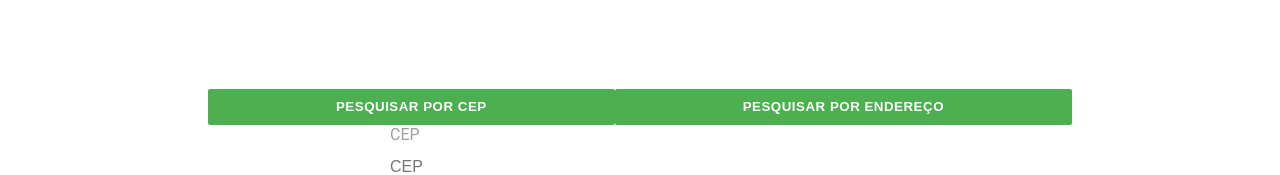
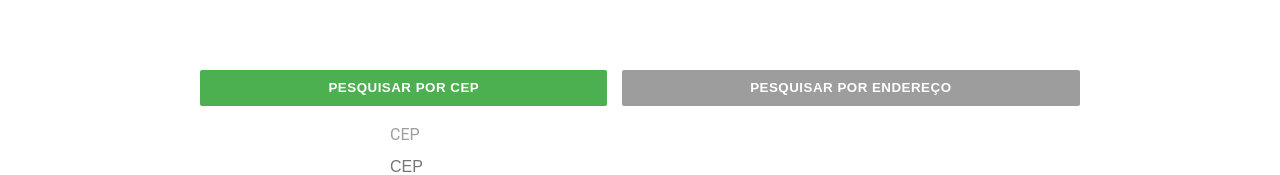
Before and after one commit to dafinysouza/search-zip-code, a Next.js app: page / in a window 1280 px wide. Shown: the part 202-377 px from the top of the page. Built offline with nearby package versions, Linux system fonts and the light colour scheme; sample sign-in values are in the browser's storage.

Commit message:
fix: Ajustar estilos e tabela

```diff
--- a/pages/index.js
+++ b/pages/index.js
@@ -20,17 +20,16 @@ export default function Home() {
     fetch('https://viacep.com.br/ws/' + cep + '/json')
       .then((response) => response.json())
       .then((json) => setEndereco(json));
-  }
+  };
 
   const buscarEndereco = (logradouro, localidade, uf) => {
     fetch('https://viacep.com.br/ws/' + uf + '/' + localidade + '/' + logradouro + '/json/')
       .then((response) => response.json())
       .then((json) => setCep(json));
-  }
+  };
 
   const mostrarCep = () => {
     const inputCep = document.querySelector('input[name="cep"]').value;
-
 
     if (inputCep != '') {
       buscarCep(inputCep);
@@ -40,7 +39,6 @@ export default function Home() {
         setAviso(false);
       }, 1000);
     }
-
   };
 
   const mostrarEndereco = () => {
@@ -49,15 +47,25 @@ export default function Home() {
     const inputUf = document.querySelector('input[name="uf"]').value;
 
     buscarEndereco(inputLogradouro, inputLocalidade, inputUf);
-  }
+  };
 
   const ativarCep = () => {
     setAtivarStep(true);
-  }
+  };
 
   const ativarEndereco = () => {
     setAtivarStep(false);
+  };
+
+  useEffect(() => {
+    if (ativarStep == true) {
+      document.querySelector('input[name="cep"]').value = '';
+    } else {
+      document.querySelector('input[name="logradouro"]').value = '';
+      document.querySelector('input[name="localidade"]').value = '';
+      document.querySelector('input[name="uf"]').value = '';
     }
+  }, [ativarStep]);
 
   useEffect(() => {
     const currentUser = window.localStorage.getItem('currentUser');
@@ -77,18 +85,26 @@ export default function Home() {
 
       <Header text="Pesquise seu endereço" />
       <Container>
-        <div>
-          <Button click={ativarCep}>Pesquisar por CEP</Button>
-          <Button click={ativarEndereco}>Pesquisar por Endereço</Button>
+        <div className={styles.buttonsWrapper}>
+          <Button color={ativarStep ? '' : '#9d9d9d'} click={ativarCep}>
+            Pesquisar por CEP
+          </Button>
+          <Button color={!ativarStep ? '' : '#9d9d9d'} click={ativarEndereco}>
+            Pesquisar por Endereço
+          </Button>
         </div>
+
+        <br />
 
         {ativarStep ? (
           <div className={styles.wrapper}>
             <Input id="cep" type="text" name="cep" placeholder="CEP"></Input>
 
-            <div>
-              <Button click={mostrarCep} color={aviso ? '#f14545' : ''}>{aviso ? 'Campos em branco' : 'Pesquisar por CEP'}</Button>
-            </div>
+            <Button click={mostrarCep} color={aviso ? '#f14545' : ''}>
+              {aviso ? 'Campos em branco' : 'Pesquisar por CEP'}
+            </Button>
+
+            <br />
 
             {endereco && (
               <table width="500" className={styles.table} border="0" cellPadding="10" cellSpacing="0">
@@ -123,22 +139,22 @@ export default function Home() {
             <Input id="localidade" type="text" name="localidade" placeholder="Cidade"></Input>
             <Input id="uf" type="text" name="uf" placeholder="UF"></Input>
 
-            <div>
             <Button click={mostrarEndereco}>Pesquisar por Endereco</Button>
-            </div>
+
+            <br />
 
             {cep && (
-              <table border="1">
-                <tr>
+              <table width="500" className={styles.table} border="0" cellPadding="10" cellSpacing="0">
+                <tbody>
+                  <tr style={{ backgroundColor: '#eee' }}>
                     <td>CEP:</td>
                     <td>{cep[0].cep}</td>
                   </tr>
+                </tbody>
               </table>
             )}
           </div>
         )}
-
-
       </Container>
       <Footer />
     </>
--- a/styles/Home.module.css
+++ b/styles/Home.module.css
@@ -5,3 +5,13 @@
   flex-direction: column;
   margin: auto;
 }
+
+.buttonsWrapper {
+  display: flex;
+  justify-content: center;
+  align-items: center;
+  flex-direction: column;
+  margin: auto;
+  gap: 15px;
+  flex-direction: row;
+}
```
Lines whose indentation alone changed are shown as unchanged.
